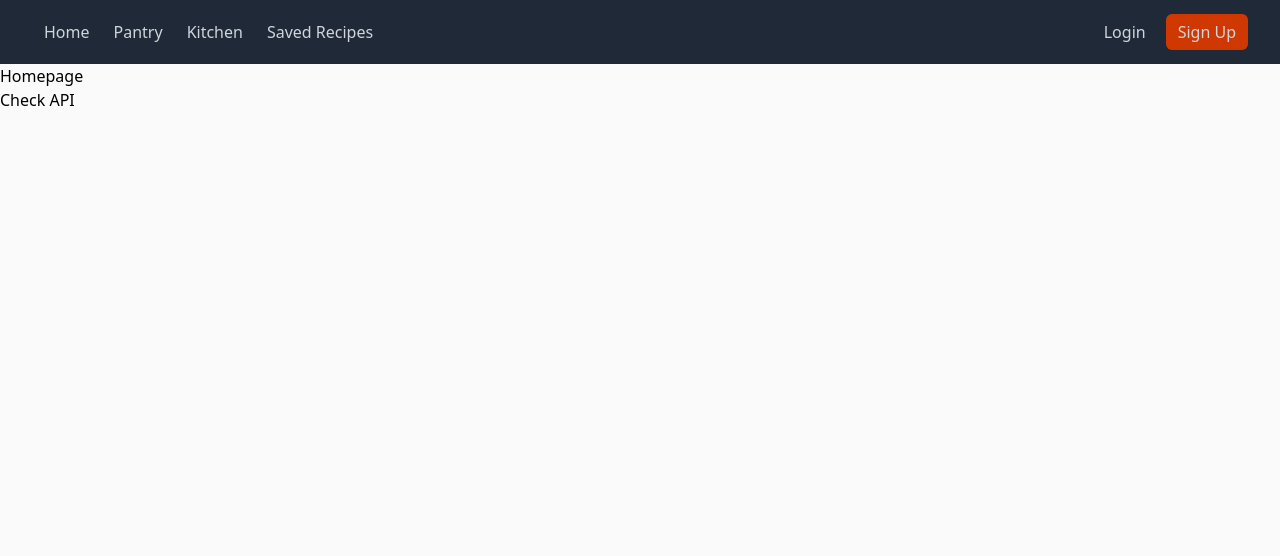
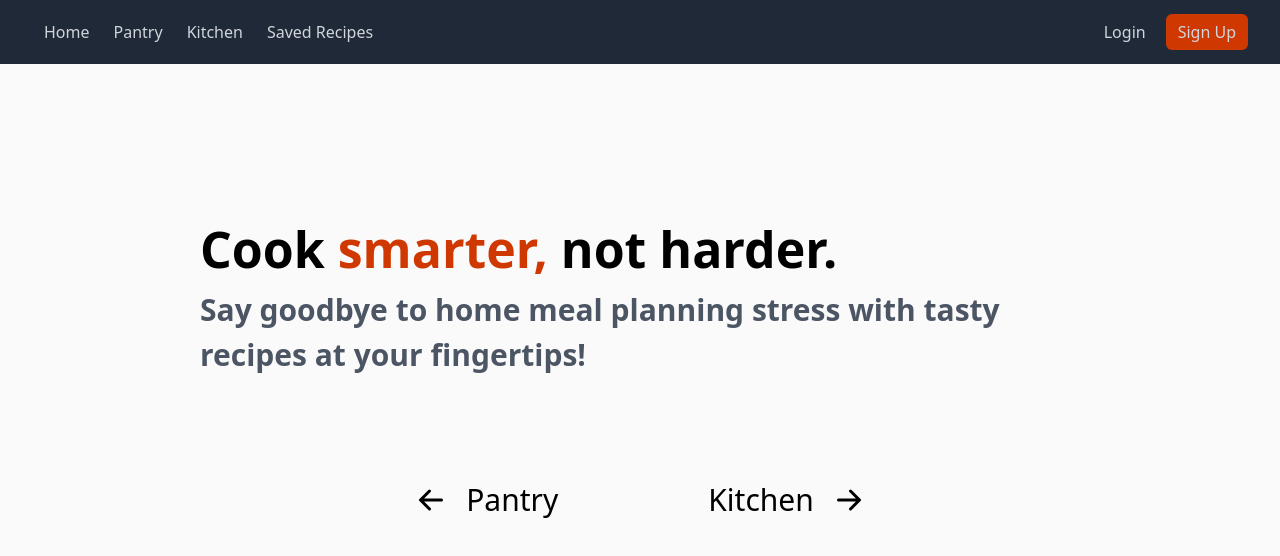
Before and after one commit to monysary/i-m-hungry-recipe-app, a Next.js app: page / in a window 1280 px wide. Shown: the top 556 px of the page. Built offline with nearby package versions, Linux system fonts and the light colour scheme.

Commit message:
added some styling to homepage

```diff
--- a/src/pages/index.js
+++ b/src/pages/index.js
@@ -1,23 +1,28 @@
-import { useState } from "react"
-import axios from "axios"
+import Link from 'next/link'
+import { HiArrowRight, HiArrowLeft } from 'react-icons/hi'
 
 export default function Home() {
-  const [test, setTest] = useState('')
-
-  const testingAPI = async () => {
-    try {
-      const res = await axios.get('/api/hello')
-      setTest(res.data.name)
-    } catch (err) {
-      console.log(err);
-    }
-  }
 
   return (
-    <>
-      <h1>Homepage</h1>
-      <button onClick={testingAPI}>Check API</button>
-      <p>{test}</p>
-    </>
+    <div className="flex min-h-full flex-col justify-left items-center px-6 py-12 md:px-[200px] mt-[100px]">
+      <div className="font-bold">
+        <div className="text-[50px]">
+          Cook <span className="text-orange-600">smarter,</span> not harder. <br />
+        </div>
+        <div className="text-gray-600 text-[30px]">
+          Say goodbye to home meal planning stress with tasty recipes at your fingertips!
+        </div>
+      </div>
+      <div className="text-[30px] mt-[100px] flex">
+        <Link href='/pantry' className='flex items-center cursor-pointer'>
+          <HiArrowLeft />
+          <div className='ml-[20px]'>Pantry</div>
+        </Link>
+        <Link href='/kitchen' className='flex items-center cursor-pointer'>
+          <div className="ml-[150px]">Kitchen</div>
+          <HiArrowRight className='ml-[20px]' />
+        </Link>
+      </div>
+    </div>
   )
 }
```
